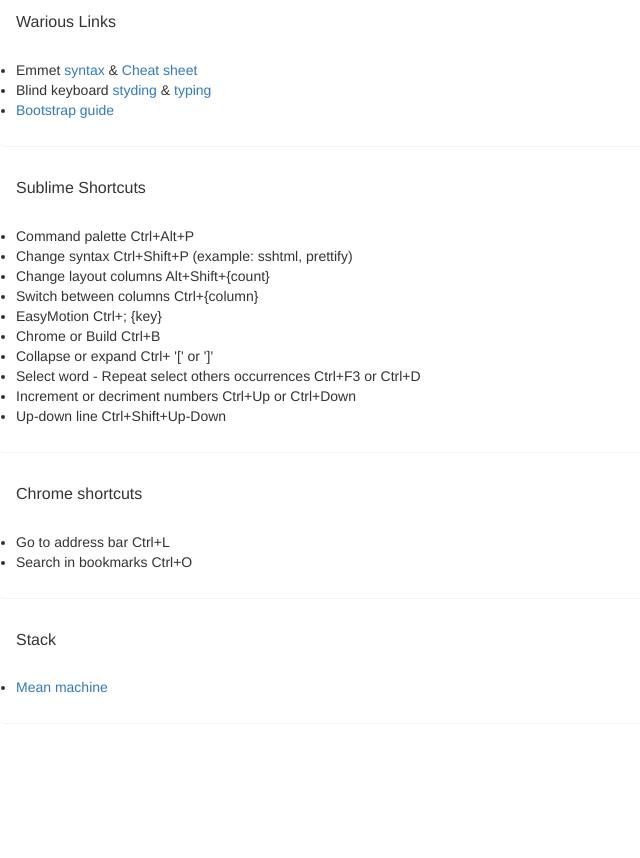
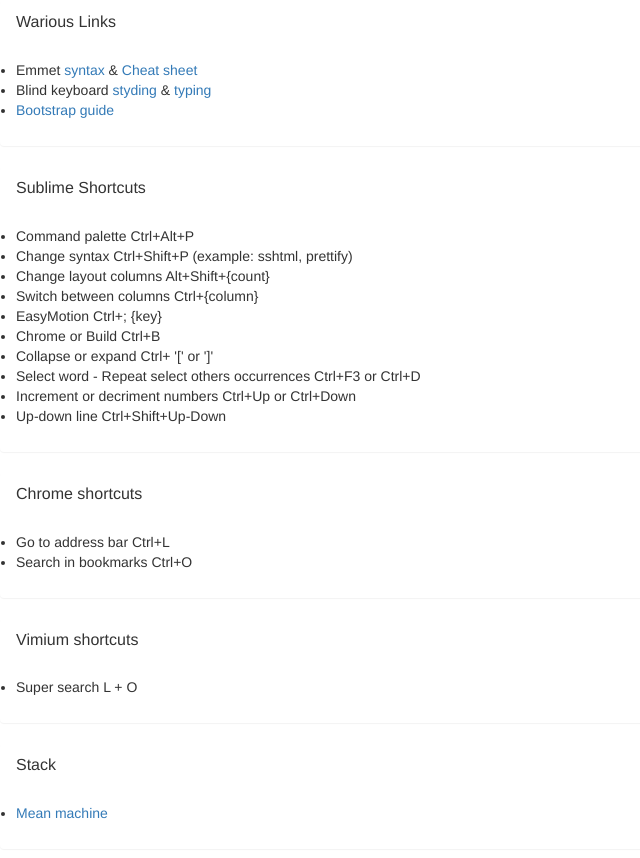
Before and after one commit to hrbcksq/splash, a website: page public/shortcuts.html in a window 1280 px wide. Shown: the whole page, without its empty margins (0-640 px from the left). Before the commit the page ends 800 px from the top, so only its background shows below. Drawn offline with nearby package versions, Linux system fonts and the light colour scheme; files that its build step writes are made by us from their sources.

Commit message:
shortcuts++

```diff
--- a/public/shortcuts.html
+++ b/public/shortcuts.html
@@ -53,6 +53,17 @@
     </div>
     <div class="panel">
         <div class="panel-heading">
+            <div class="panel-title">Vimium shortcuts</div>
+        </div>
+        <div class="panel-body">
+            <ul>
+                <li>Super search L + O</li>
+            </ul>
+        </div>
+    </div>
+
+    <div class="panel">
+        <div class="panel-heading">
             <div class="panel-title">Stack</div>
         </div>
         <div class="panel-body">
```
